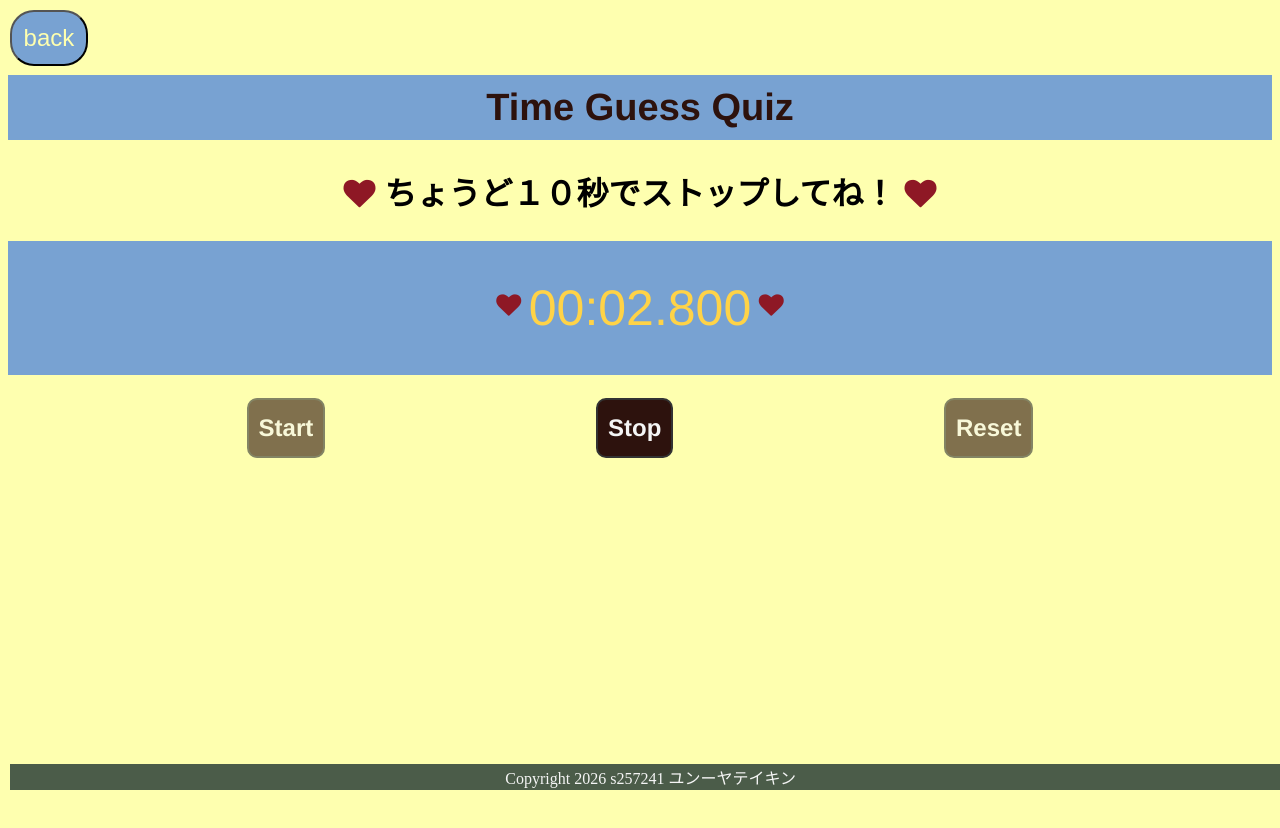
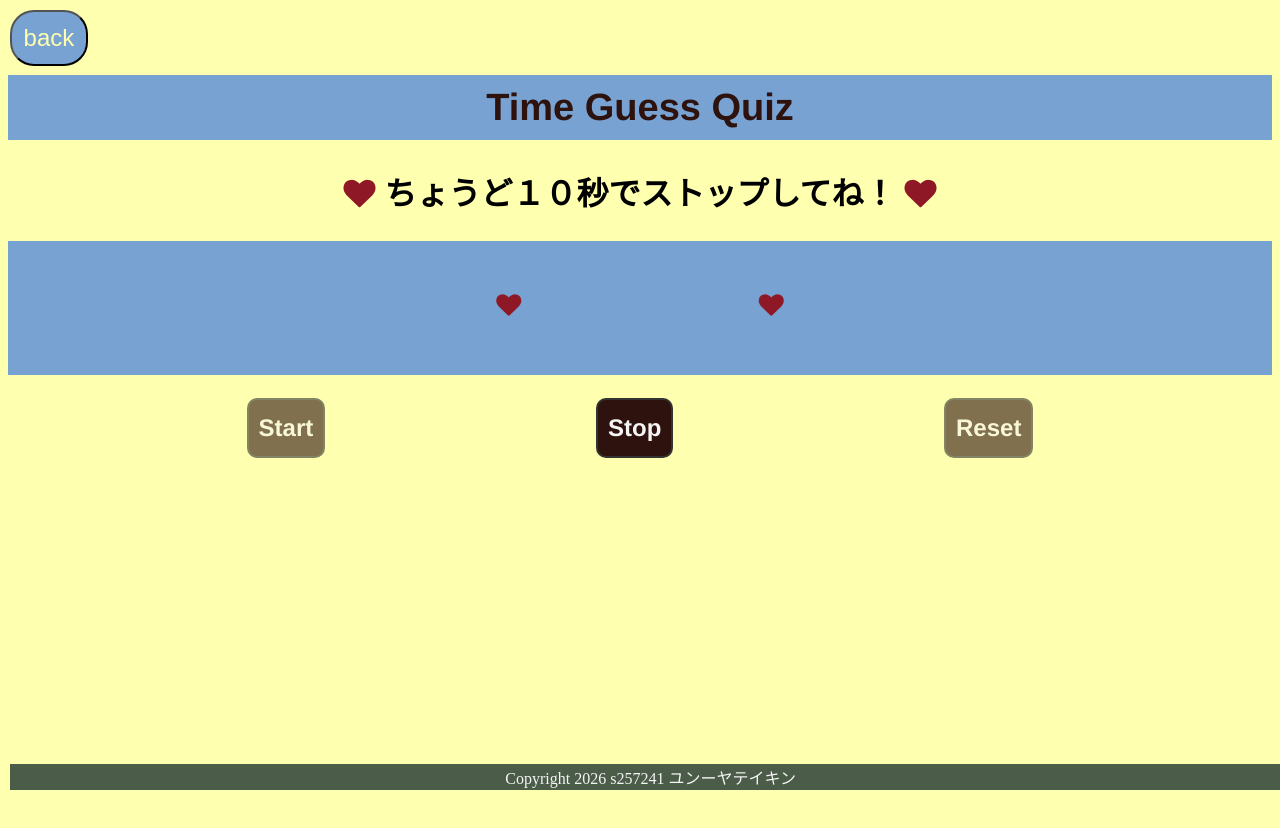
Before and after one commit to Yoon-93/mobile_application, a plain HTML site: page 98_Time_guessing_quiz_03/timeguess.html in a window 1280 px wide. Both pictures are taken after a click on the element "Start". Drawn offline with Linux system fonts and the light colour scheme.

Commit message:
Add files via upload

```diff
--- a/98_Time_guessing_quiz_03/css/timeguess.css
+++ b/98_Time_guessing_quiz_03/css/timeguess.css
@@ -93,7 +93,7 @@ i {
 }
 
 .timer-fontColor_hidden {
-  color: #ffd347;
+  color: #78a2d2;
 }
 .timer_appear {
   transition: 1s;
```
